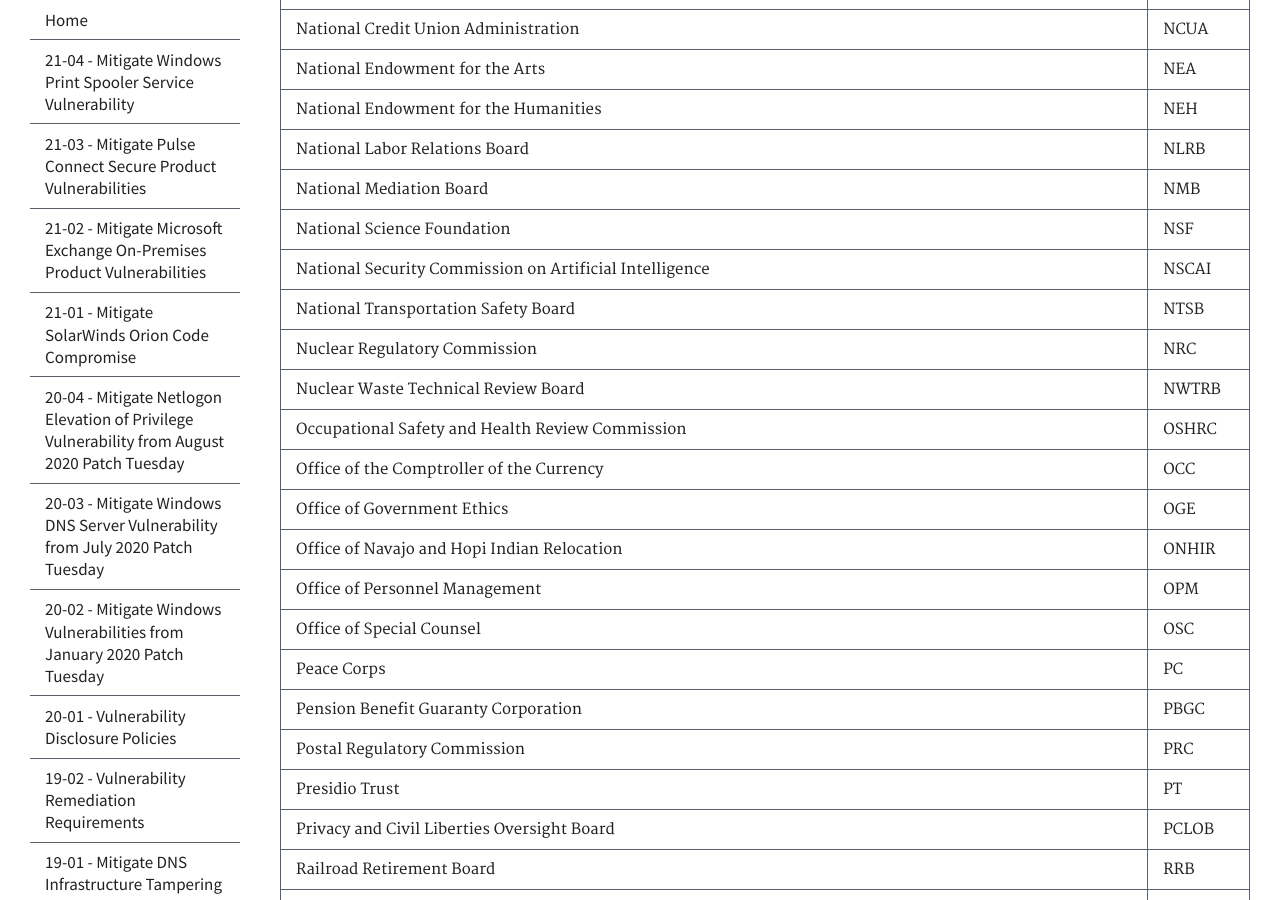
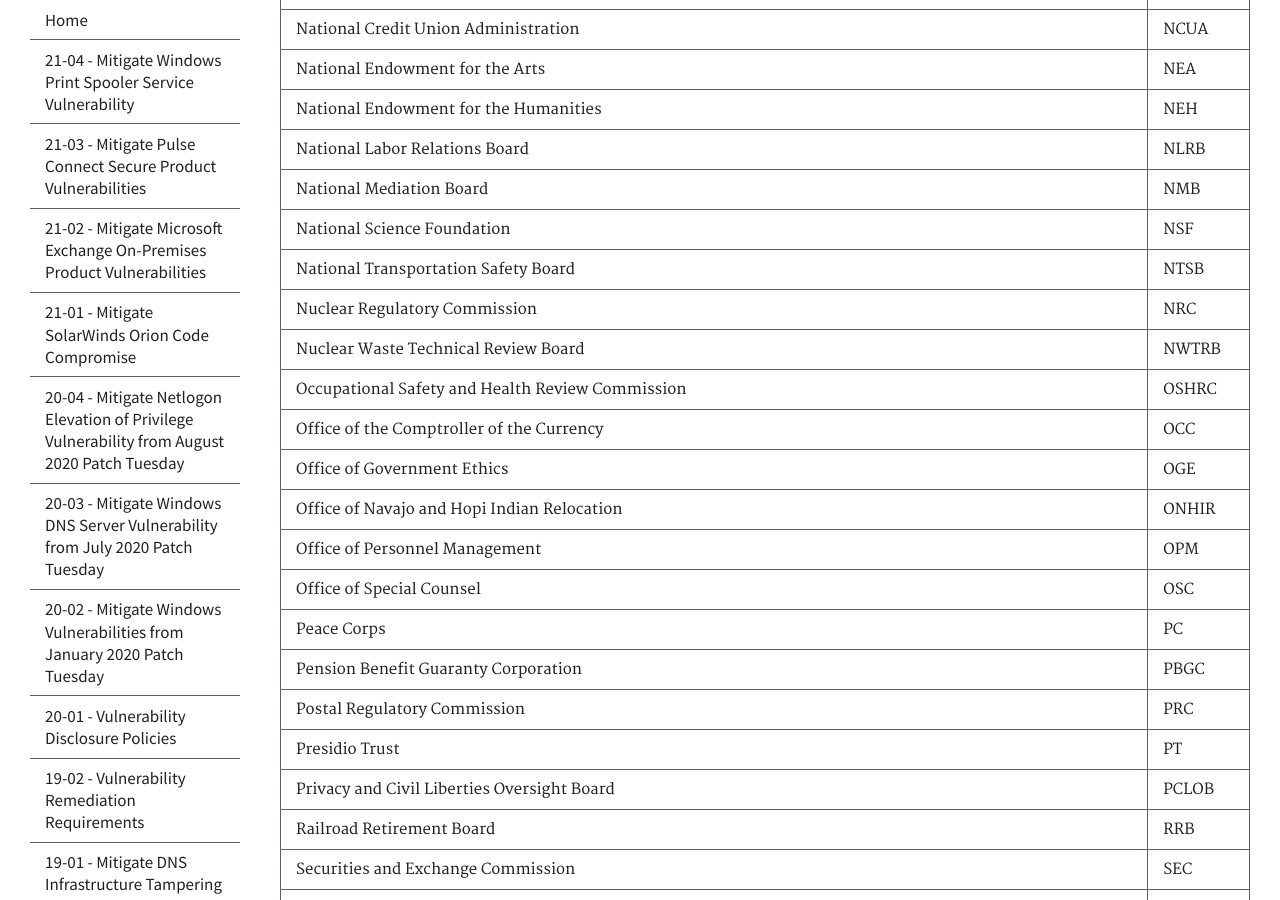
Before and after one commit to cisagov/cyber.dhs.gov, a Jekyll site: the page built from pages/agencylist.md, in a window 1280 px wide and 900 px high, scrolled down 2773 px. Built offline with Jekyll 4.4.1, drawn with Linux system fonts in a browser that asks for light colours.

Commit message:
Updating agency list
Removed NSCAI

```diff
--- a/pages/agencylist.md
+++ b/pages/agencylist.md
@@ -75,7 +75,6 @@ The following civilian Executive Branch agencies fall under CISA's [authorities]
 | National Labor Relations Board| NLRB
 | National Mediation Board| NMB
 | National Science Foundation | NSF
-| National Security Commission on Artificial Intelligence | NSCAI
 | National Transportation Safety Board| NTSB
 | Nuclear Regulatory Commission | NRC
 | Nuclear Waste Technical Review Board| NWTRB
```
